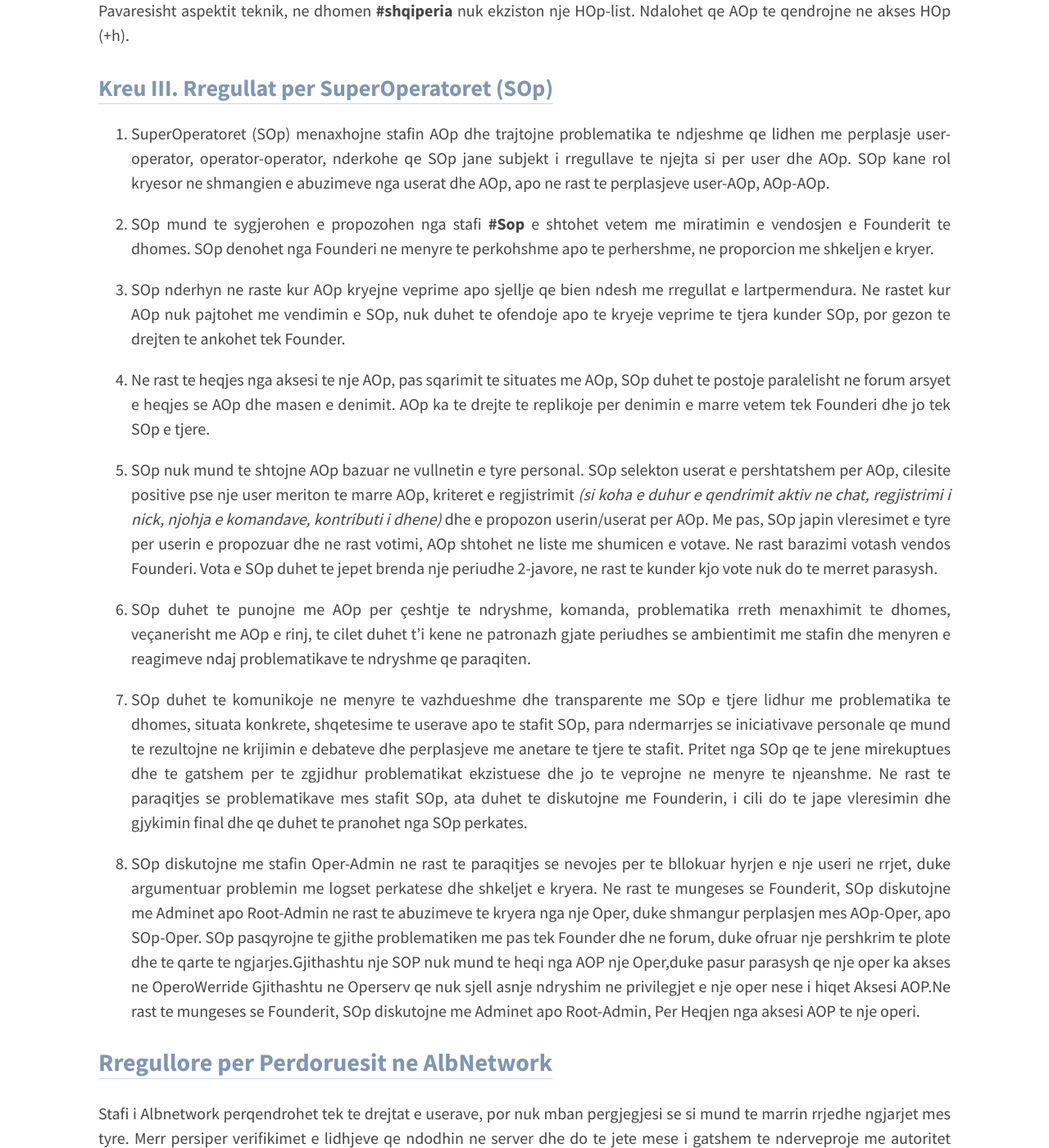
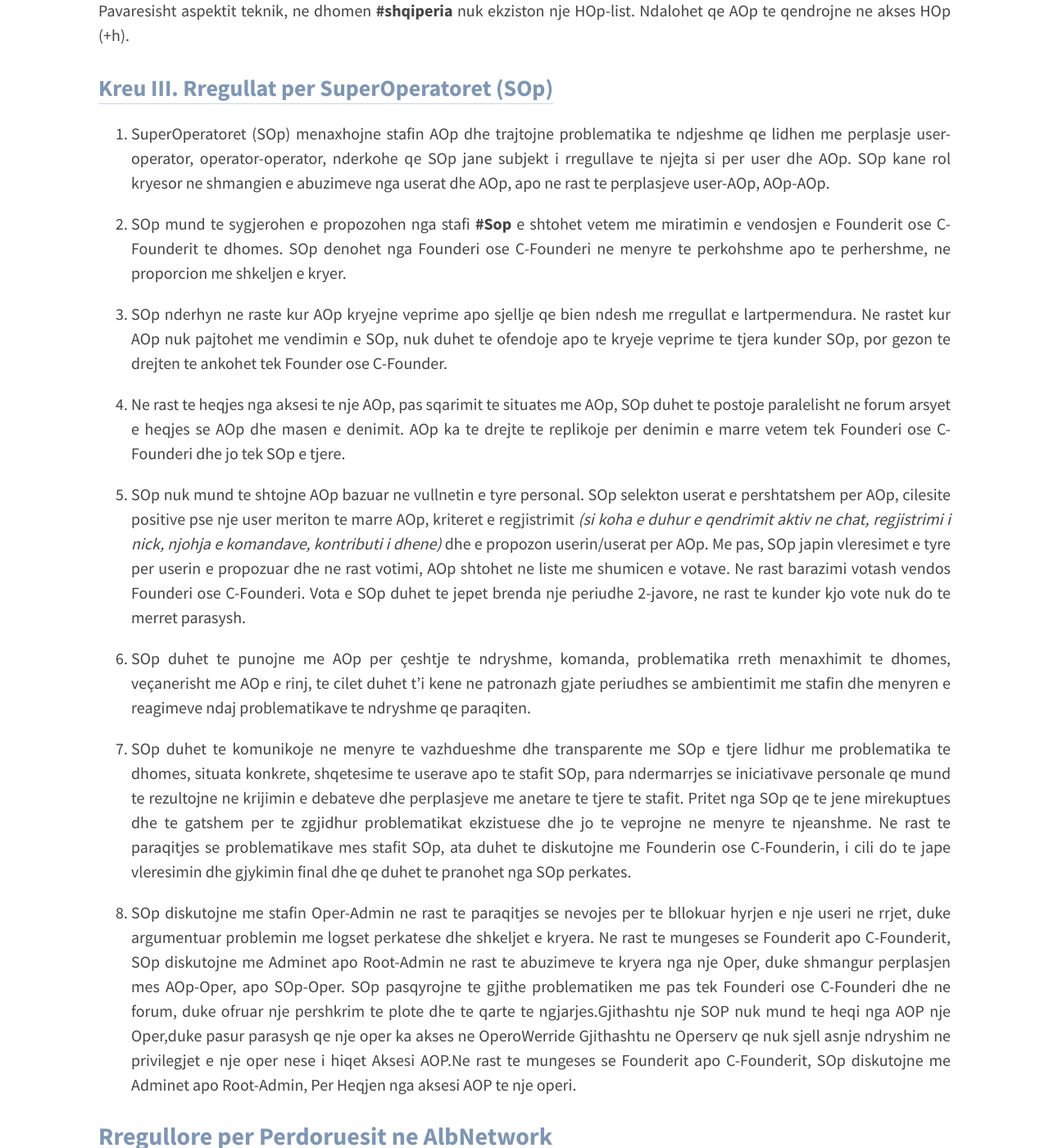
Before and after one commit to AlbnetworkOrg/albnetworkorg.github.io, a Jekyll site: the page built from rregullorja.md, in a window 1280 px wide and 1400 px high, scrolled down 4296 px. Shown: the whole window at 82% size. Built offline with Jekyll 4.4.1, drawn with Linux system fonts in a browser that asks for light colours.

Commit message:
Update rregullorja.md

```diff
--- a/rregullorja.md
+++ b/rregullorja.md
@@ -104,19 +104,19 @@ Ne Vop-list mund te shtohen kandidate per AOp, apo user me kontribute te gjata d
 
 1. SuperOperatoret (SOp) menaxhojne stafin AOp dhe trajtojne problematika te ndjeshme qe lidhen me perplasje user-operator, operator-operator, nderkohe qe SOp jane subjekt i rregullave te njejta si per user dhe AOp. SOp kane rol kryesor ne shmangien e abuzimeve nga userat dhe AOp, apo ne rast te perplasjeve user-AOp, AOp-AOp.
 
-2. SOp mund te sygjerohen e propozohen nga stafi **#Sop** e shtohet vetem me miratimin e vendosjen e Founderit te dhomes. SOp denohet nga Founderi ne menyre te perkohshme apo te perhershme, ne proporcion me shkeljen e kryer.
+2. SOp mund te sygjerohen e propozohen nga stafi **#Sop** e shtohet vetem me miratimin e vendosjen e Founderit ose C-Founderit te dhomes. SOp denohet nga Founderi ose C-Founderi ne menyre te perkohshme apo te perhershme, ne proporcion me shkeljen e kryer.
 
-3. SOp nderhyn ne raste kur AOp kryejne veprime apo sjellje qe bien ndesh me rregullat e lartpermendura. Ne rastet kur AOp nuk pajtohet me vendimin e SOp, nuk duhet te ofendoje apo te kryeje veprime te tjera kunder SOp, por gezon te drejten te ankohet tek Founder.
+3. SOp nderhyn ne raste kur AOp kryejne veprime apo sjellje qe bien ndesh me rregullat e lartpermendura. Ne rastet kur AOp nuk pajtohet me vendimin e SOp, nuk duhet te ofendoje apo te kryeje veprime te tjera kunder SOp, por gezon te drejten te ankohet tek Founder ose C-Founder.
 
-4. Ne rast te heqjes nga aksesi te nje AOp, pas sqarimit te situates me AOp, SOp duhet te postoje paralelisht ne forum arsyet e heqjes se AOp dhe masen e denimit. AOp ka te drejte te replikoje per denimin e marre vetem tek Founderi dhe jo tek SOp e tjere.
+4. Ne rast te heqjes nga aksesi te nje AOp, pas sqarimit te situates me AOp, SOp duhet te postoje paralelisht ne forum arsyet e heqjes se AOp dhe masen e denimit. AOp ka te drejte te replikoje per denimin e marre vetem tek Founderi ose C-Founderi dhe jo tek SOp e tjere.
 
-5. SOp nuk mund te shtojne AOp bazuar ne vullnetin e tyre personal. SOp selekton userat e pershtatshem per AOp, cilesite positive pse nje user meriton te marre AOp, kriteret e regjistrimit *(si koha e duhur e qendrimit aktiv ne chat, regjistrimi i nick, njohja e komandave, kontributi i dhene)* dhe e propozon userin/userat per AOp. Me pas, SOp japin vleresimet e tyre per userin e propozuar dhe ne rast votimi, AOp shtohet ne liste me shumicen e votave. Ne rast barazimi votash vendos Founderi. Vota e SOp duhet te jepet brenda nje periudhe 2-javore, ne rast te kunder kjo vote nuk do te merret parasysh.
+5. SOp nuk mund te shtojne AOp bazuar ne vullnetin e tyre personal. SOp selekton userat e pershtatshem per AOp, cilesite positive pse nje user meriton te marre AOp, kriteret e regjistrimit *(si koha e duhur e qendrimit aktiv ne chat, regjistrimi i nick, njohja e komandave, kontributi i dhene)* dhe e propozon userin/userat per AOp. Me pas, SOp japin vleresimet e tyre per userin e propozuar dhe ne rast votimi, AOp shtohet ne liste me shumicen e votave. Ne rast barazimi votash vendos Founderi ose C-Founderi. Vota e SOp duhet te jepet brenda nje periudhe 2-javore, ne rast te kunder kjo vote nuk do te merret parasysh.
 
 6. SOp duhet te punojne me AOp per çeshtje te ndryshme, komanda, problematika rreth menaxhimit te dhomes, veçanerisht me AOp e rinj, te cilet duhet t’i kene ne patronazh gjate periudhes se ambientimit me stafin dhe menyren e reagimeve ndaj problematikave te ndryshme qe paraqiten.
 
-7. SOp duhet te komunikoje ne menyre te vazhdueshme dhe transparente me SOp e tjere lidhur me problematika te dhomes, situata konkrete, shqetesime te userave apo te stafit SOp, para ndermarrjes se iniciativave personale qe mund te rezultojne ne krijimin e debateve dhe perplasjeve me anetare te tjere te stafit. Pritet nga SOp qe te jene mirekuptues dhe te gatshem per te zgjidhur problematikat ekzistuese dhe jo te veprojne ne menyre te njeanshme. Ne rast te paraqitjes se problematikave mes stafit SOp, ata duhet te diskutojne me Founderin, i cili do te jape vleresimin dhe gjykimin final dhe qe duhet te pranohet nga SOp perkates.
+7. SOp duhet te komunikoje ne menyre te vazhdueshme dhe transparente me SOp e tjere lidhur me problematika te dhomes, situata konkrete, shqetesime te userave apo te stafit SOp, para ndermarrjes se iniciativave personale qe mund te rezultojne ne krijimin e debateve dhe perplasjeve me anetare te tjere te stafit. Pritet nga SOp qe te jene mirekuptues dhe te gatshem per te zgjidhur problematikat ekzistuese dhe jo te veprojne ne menyre te njeanshme. Ne rast te paraqitjes se problematikave mes stafit SOp, ata duhet te diskutojne me Founderin ose C-Founderin, i cili do te jape vleresimin dhe gjykimin final dhe qe duhet te pranohet nga SOp perkates.
 
-8. SOp diskutojne me stafin Oper-Admin ne rast te paraqitjes se nevojes per te bllokuar hyrjen e nje useri ne rrjet, duke argumentuar problemin me logset perkatese dhe shkeljet e kryera. Ne rast te mungeses se Founderit, SOp diskutojne me Adminet apo Root-Admin ne rast te abuzimeve te kryera nga nje Oper, duke shmangur perplasjen mes AOp-Oper, apo SOp-Oper. SOp pasqyrojne te gjithe problematiken me pas tek Founder dhe ne forum, duke ofruar nje pershkrim te plote dhe te qarte te ngjarjes.Gjithashtu nje SOP nuk mund te heqi nga AOP nje Oper,duke pasur parasysh qe nje oper ka akses ne OperoWerride Gjithashtu ne Operserv qe nuk sjell asnje ndryshim ne privilegjet e nje oper nese i hiqet Aksesi AOP.Ne rast te mungeses se Founderit, SOp diskutojne me Adminet apo Root-Admin, Per Heqjen nga aksesi AOP te nje operi.
+8. SOp diskutojne me stafin Oper-Admin ne rast te paraqitjes se nevojes per te bllokuar hyrjen e nje useri ne rrjet, duke argumentuar problemin me logset perkatese dhe shkeljet e kryera. Ne rast te mungeses se Founderit apo C-Founderit, SOp diskutojne me Adminet apo Root-Admin ne rast te abuzimeve te kryera nga nje Oper, duke shmangur perplasjen mes AOp-Oper, apo SOp-Oper. SOp pasqyrojne te gjithe problematiken me pas tek Founderi ose C-Founderi dhe ne forum, duke ofruar nje pershkrim te plote dhe te qarte te ngjarjes.Gjithashtu nje SOP nuk mund te heqi nga AOP nje Oper,duke pasur parasysh qe nje oper ka akses ne OperoWerride Gjithashtu ne Operserv qe nuk sjell asnje ndryshim ne privilegjet e nje oper nese i hiqet Aksesi AOP.Ne rast te mungeses se Founderit apo C-Founderit, SOp diskutojne me Adminet apo Root-Admin, Per Heqjen nga aksesi AOP te nje operi.
 
 <p><a name="Rregullorja#Perdoruesit"></a></p>
 <h1><a href="#Rregullorja#Perdoruesit">Rregullore per Perdoruesit ne AlbNetwork</a></h1>
```
